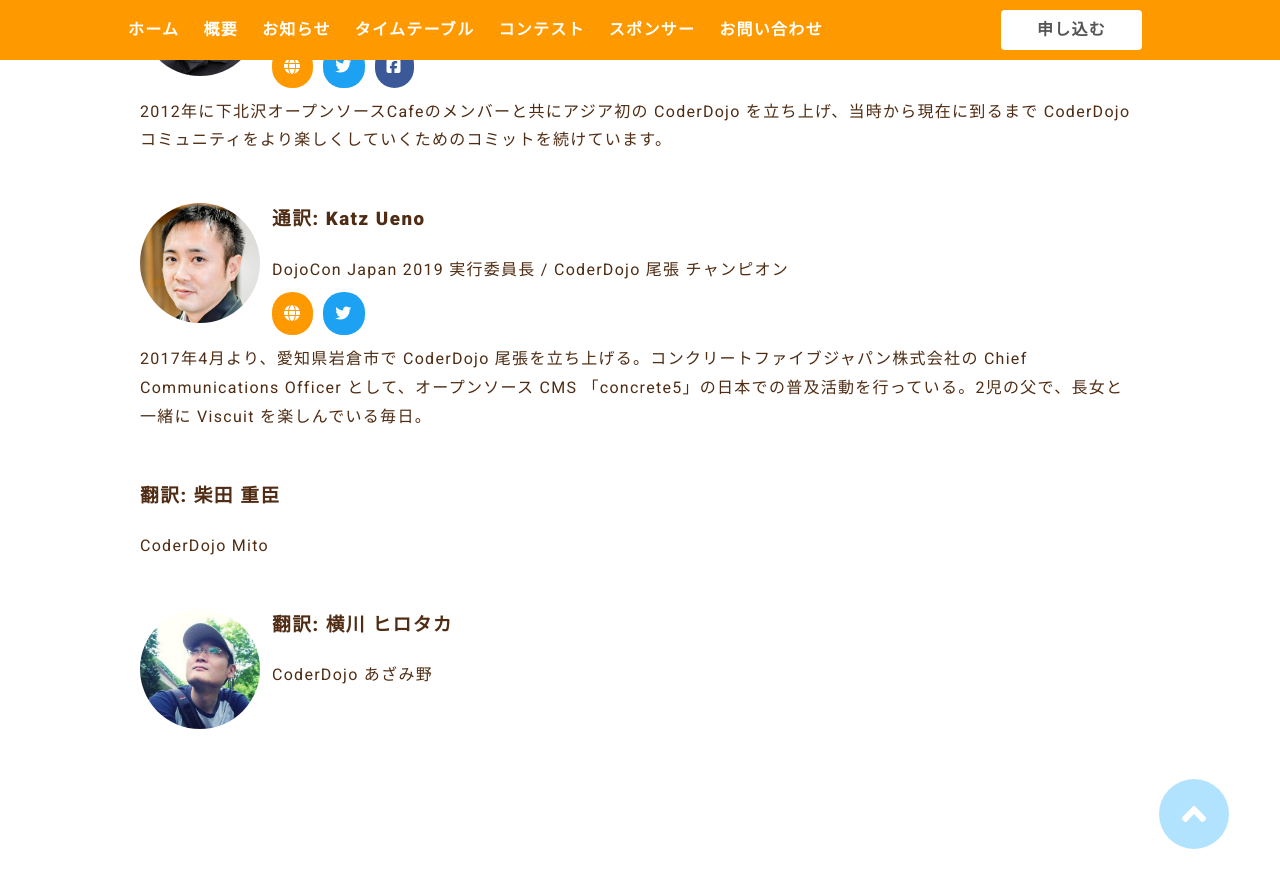
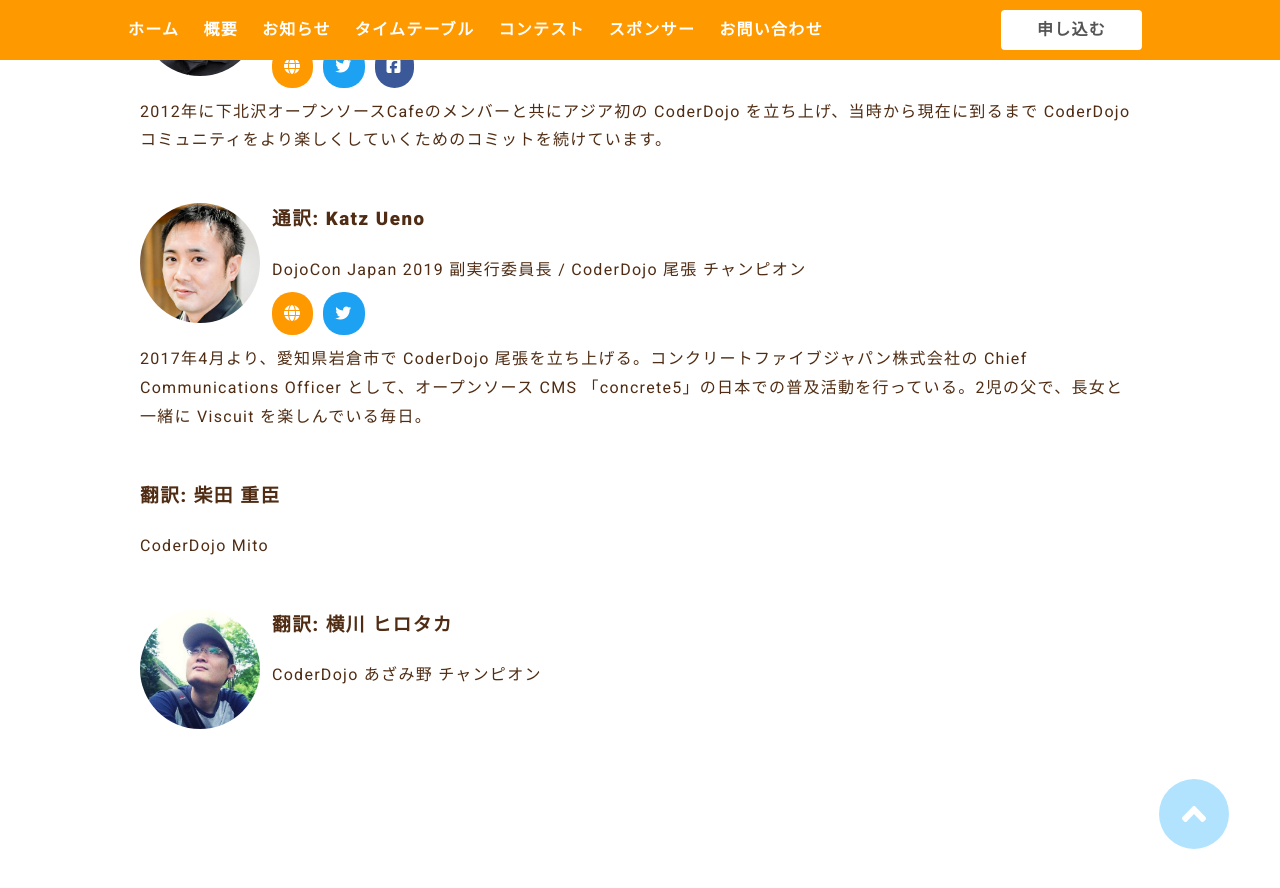
Before and after one commit to coderdojo-japan/dojocon2019.coderdojo.jp, a Jekyll site: the page built from _posts/workshop/2019-12-09-CoderDojo Foundation 公式ファシリテーターワークショップ.md, in a window 1280 px wide and 900 px high, scrolled down 1939 px. Shown: the top 888 px of the window. Built offline with Jekyll 4.4.1, drawn with Linux system fonts in a browser that asks for light colours; nearby versions of some CDN libraries.

Commit message:
some fix

```diff
--- a/_data/speaker.yml
+++ b/_data/speaker.yml
@@ -153,7 +153,7 @@
   description: 2012年に下北沢オープンソースCafeのメンバーと共にアジア初の CoderDojo を立ち上げ、当時から現在に到るまで CoderDojo コミュニティをより楽しくしていくためのコミットを続けています。
 
 - name: "通訳: Katz Ueno"
-  position: DojoCon Japan 2019 実行委員長 / CoderDojo 尾張 チャンピオン
+  position: DojoCon Japan 2019 副実行委員長 / CoderDojo 尾張 チャンピオン
   site: https://coderdojoowari.org/
   twitter: katzueno
   img: ../staff/katzueno.jpg
@@ -163,7 +163,7 @@
   position: CoderDojo Mito
 
 - name: "翻訳: 横川 ヒロタカ"
-  position: CoderDojo あざみ野
+  position: CoderDojo あざみ野 チャンピオン
   img: ../staff/hirotakayokokawa.jpg
 
 - name: 加藤 典子
```
